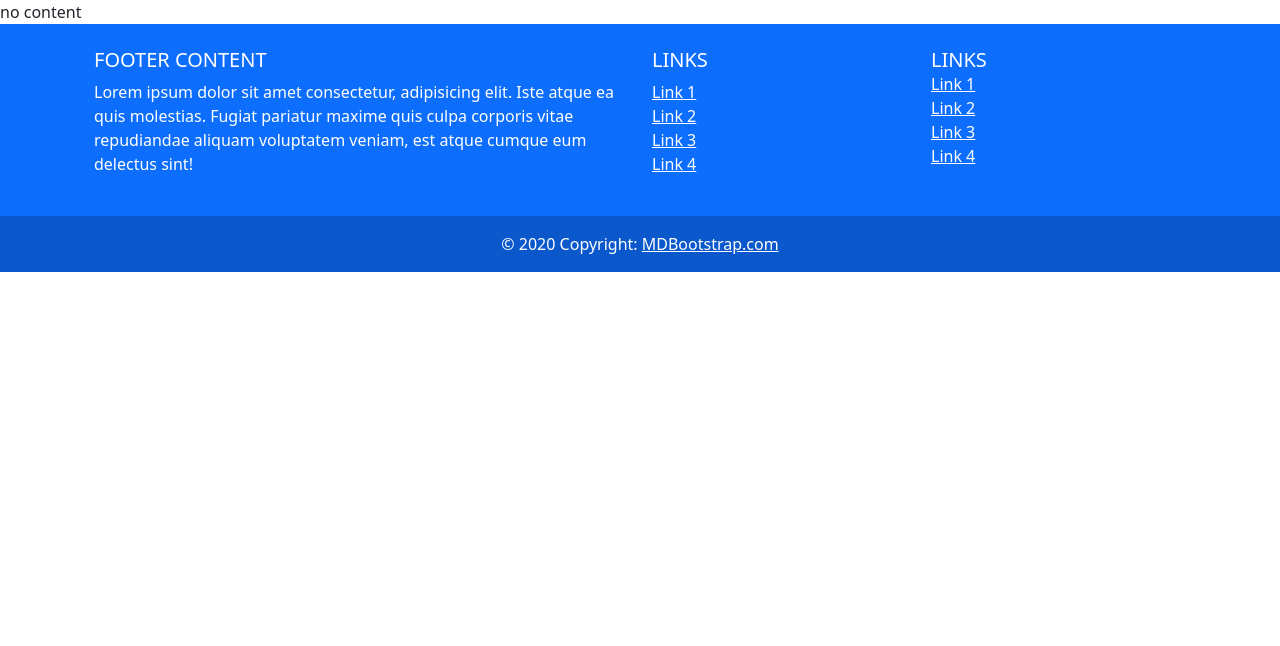
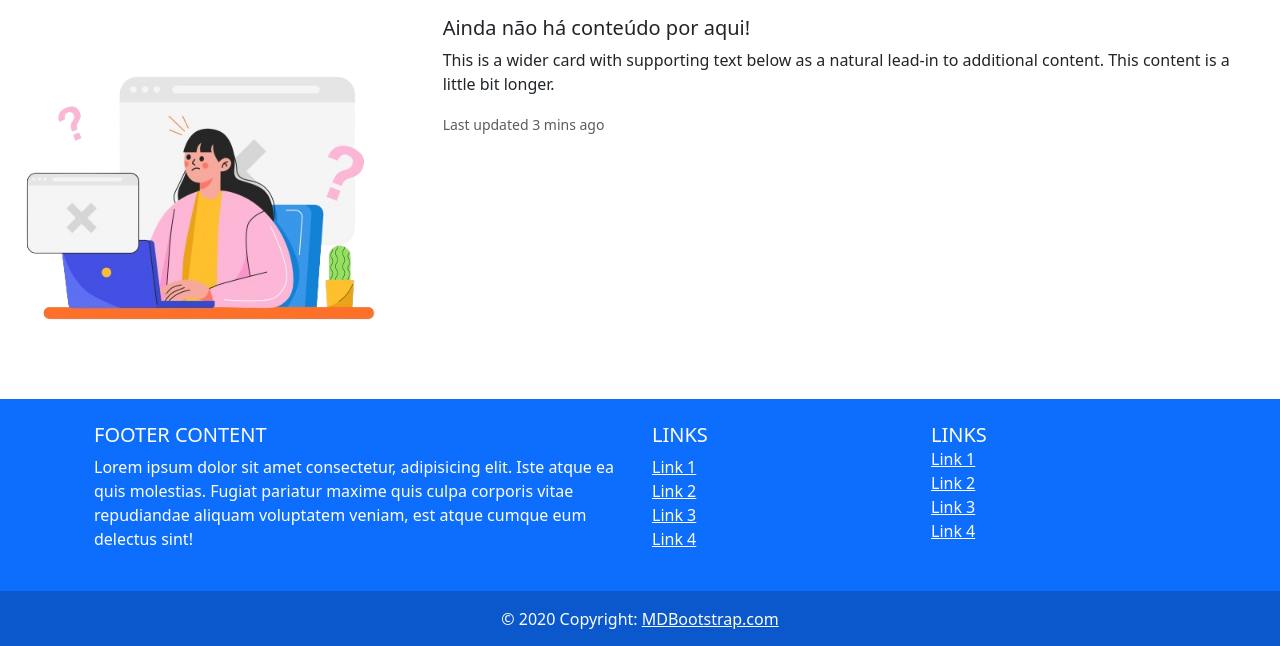
Before and after one commit to pedronet00/projeto-estagio, a PHP site: page /src/public/views/blog in a window 1280 px wide. Shown: the part 106-752 px from the top of the page. Run offline with PHP 8.4, Linux system fonts and the light colour scheme; data that the repository does not hold is empty; some libraries are stand-ins or nearby versions; some web fonts are replaced.

Commit message:
editando pagina sem conteudo

```diff
--- a/src/public/views/exceptions/no_content.php
+++ b/src/public/views/exceptions/no_content.php
@@ -1,6 +1,17 @@
-<?php
+<link href="https://cdn.jsdelivr.net/npm/bootstrap@5.3.3/dist/css/bootstrap.min.css" rel="stylesheet" integrity="sha384-QWTKZyjpPEjISv5WaRU9OFeRpok6YctnYmDr5pNlyT2bRjXh0JMhjY6hW+ALEwIH" crossorigin="anonymous">
 
 
-    echo "no content";
-
-?>
+<div class="card mb-3" style="width: 100%; height: 47.9vh; border: none;">
+  <div class="row g-0">
+    <div class="col-md-4">
+      <img src="/src/public/assets/img/img-sistema/no-content.png" style="width: 400px; height: 400px;" class="img-fluid rounded-start" alt="...">
+    </div>
+    <div class="col-md-8">
+      <div class="card-body">
+        <h5 class="card-title">Ainda não há conteúdo por aqui!</h5>
+        <p class="card-text">This is a wider card with supporting text below as a natural lead-in to additional content. This content is a little bit longer.</p>
+        <p class="card-text"><small class="text-body-secondary">Last updated 3 mins ago</small></p>
+      </div>
+    </div>
+  </div>
+</div>
```
Also changed, not shown: src/public/assets/img/img-sistema/no-content.png (added).
